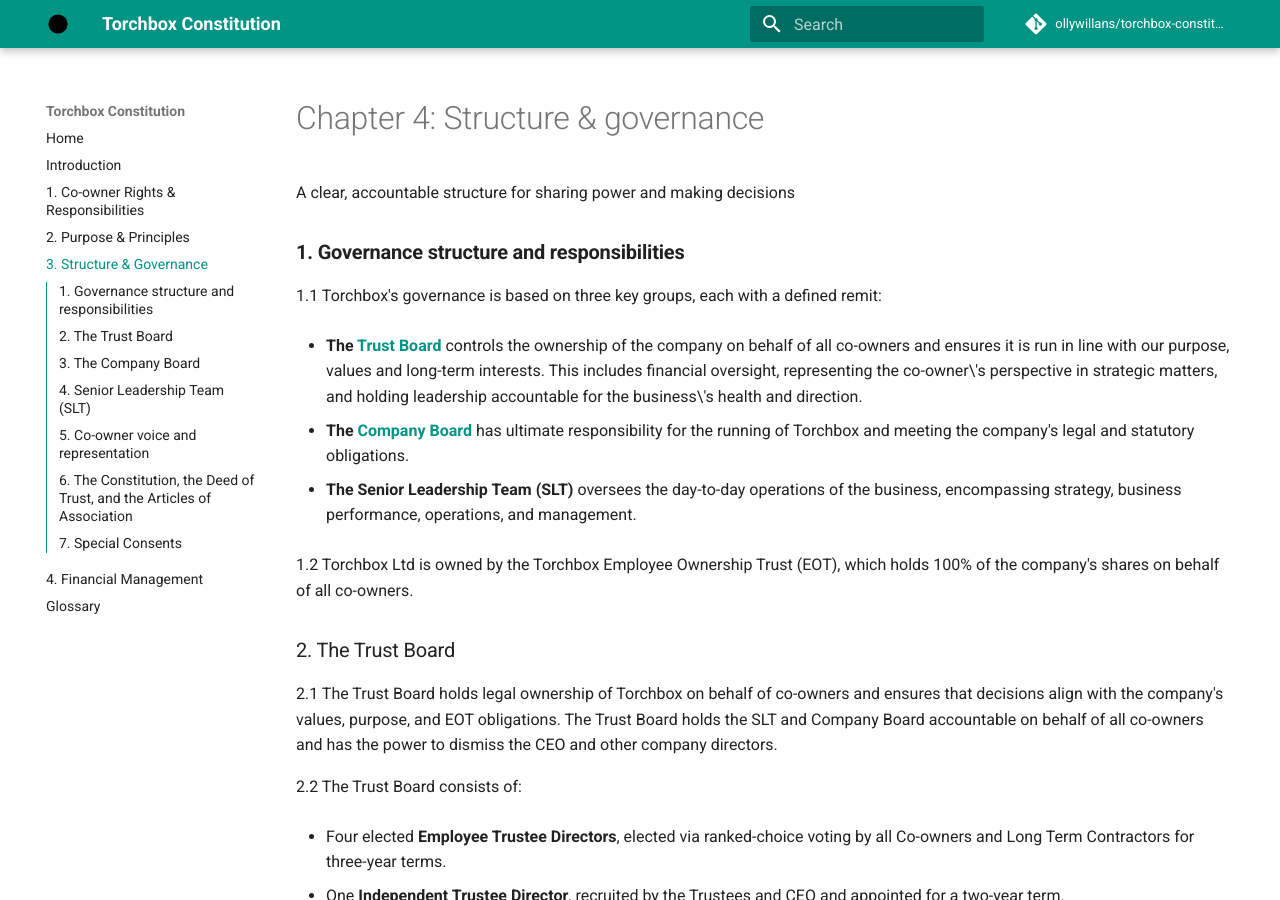
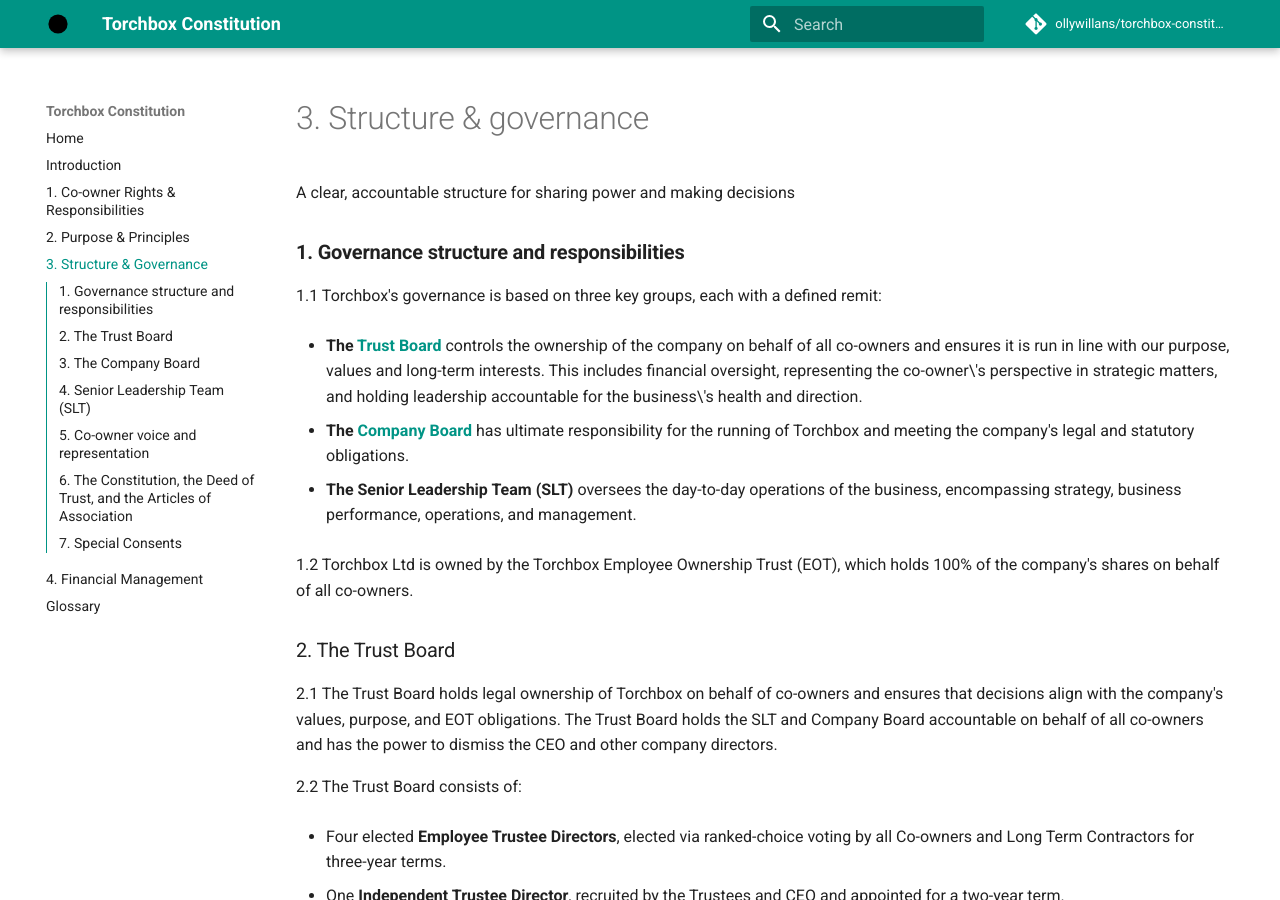
Before and after one commit to torchbox/torchbox-constitution, an MkDocs documentation site: the page built from docs/structure-and-governance.md, in a window 1280 px wide and 900 px high. Built offline with MkDocs 1.6.1 and Material for MkDocs 9.7.7, drawn with Linux system fonts in a browser that asks for light colours; comment, search, counter and statistics services are not loaded.

Commit message:
Update structure-and-governance.md

```diff
--- a/docs/structure-and-governance.md
+++ b/docs/structure-and-governance.md
@@ -1,4 +1,4 @@
-# Chapter 4: Structure & governance
+# 3. Structure & governance
 
 A clear, accountable structure for sharing power and making decisions
 
```
